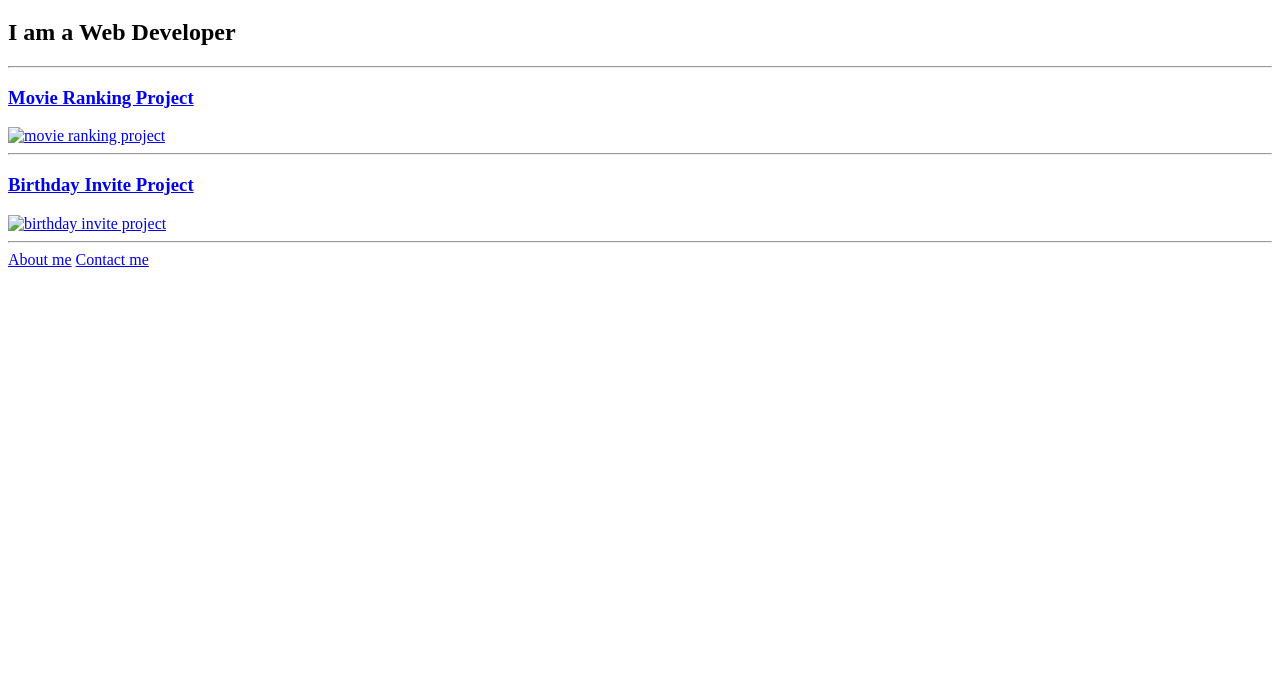
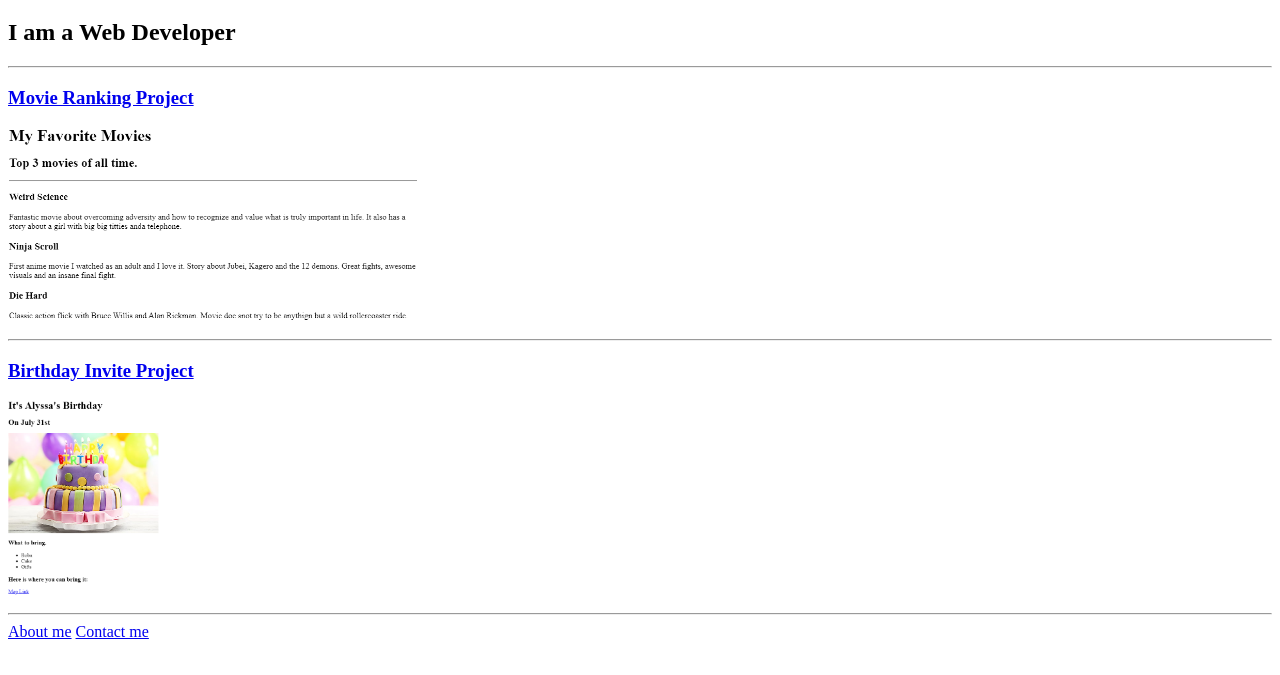
Before and after one commit to Silius01/html-portfolio, a plain HTML site: page index.html in a window 1280 px wide. Shown: the part 61-736 px from the top of the page. Drawn offline with Linux system fonts and the light colour scheme.

Commit message:
Add files via upload

```diff
--- a/index.html
+++ b/index.html
@@ -9,12 +9,12 @@
     <h1>Salim Grant's Portfolio</h1>
     <h2>I am a Web Developer</h2>
     <hr>
-    <h3> <a href="../4.3 HTML Porfolio Project/public/movie-ranking.html"> Movie Ranking Project</href></a></h3>
-         <a href="../4.3 HTML Porfolio Project/public/movie-ranking.html"></href> <img src="../4.3 HTML Porfolio Project/assets/images/movie-ranking.png" alt="movie ranking project" height="200"/></a>
+    <h3> <a href="./public/movie-ranking.html"> Movie Ranking Project</href></a></h3>
+         <a href="./public/movie-ranking.html"></href> <img src="./assets/images/movie-ranking.png" alt="movie ranking project" height="200"/></a>
     <hr>
-    <h3> <a href="../4.3 HTML Porfolio Project/public/birthday-invite.html"> Birthday Invite Project</href></a> </h3>
-         <a href="../4.3 HTML Porfolio Project/public/birthday-invite.html"></href> <img src="../4.3 HTML Porfolio Project/assets/images/birthday-invite.png" alt="birthday invite project" height="200"/></a>
+    <h3> <a href="./public/birthday-invite.html"> Birthday Invite Project</href></a> </h3>
+         <a href="./public/birthday-invite.html"></href> <img src="./assets/images/birthday-invite.png" alt="birthday invite project" height="200"/></a>
     <hr>
-    <a href="../4.3 HTML Porfolio Project/public/about.html">About me</a> <a href="../4.3 HTML Porfolio Project/public/contact.html">Contact me</a>
+    <a href="./public/about.html">About me</a> <a href="./public/contact.html">Contact me</a>
 </body>
 </html>
```
